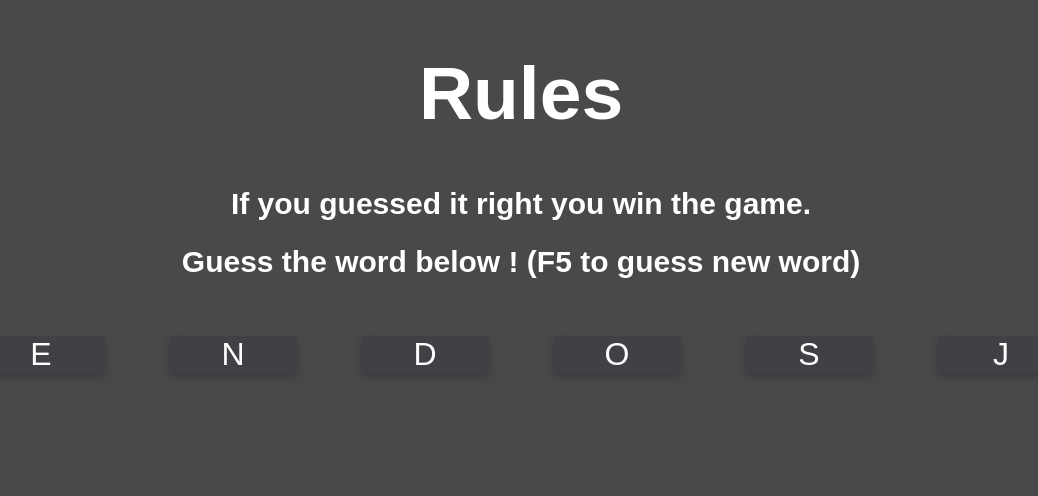
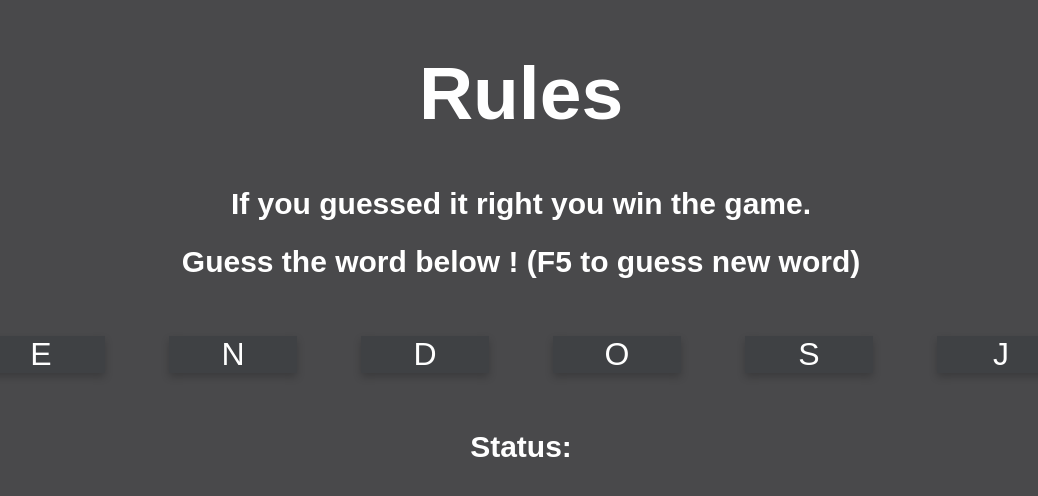
Before and after one commit to Kantavit/3SA03, a React (Create React App) app in the folder card-game/: page / in a window 1280 px wide. Shown: the top 496 px of the page, without its empty margins (119-1157 px from the left). Built offline with nearby package versions, Linux system fonts and the light colour scheme.

Commit message:
commit4 add status win/lose

```diff
--- a/card-game/src/App.js
+++ b/card-game/src/App.js
@@ -13,6 +13,9 @@ function App() {
      <h2>Guess the word below ! (F5 to guess new word)</h2>
 
      <WordCard value={word}/>
+
+     <h2>Status:</h2>
+     <h2 id="result"></h2>
    </div>
   );
  }
--- a/card-game/src/WordCard.js
+++ b/card-game/src/WordCard.js
@@ -27,9 +27,11 @@ export default function WordCard(props) {
             if(guess == state.word){
                 console.log('yeah! you guessed it right.')
                 setState({...state, guess: '', completed: true})
+                document.getElementById("result").innerHTML = "You win!";
             }else{
                 console.log('reset, try again.')
                 setState({...state, guess: '', attempt: state.attempt + 1})
+                document.getElementById("result").innerHTML = "You lose, try again";
             }
         }
         //console.log(guess)
```
